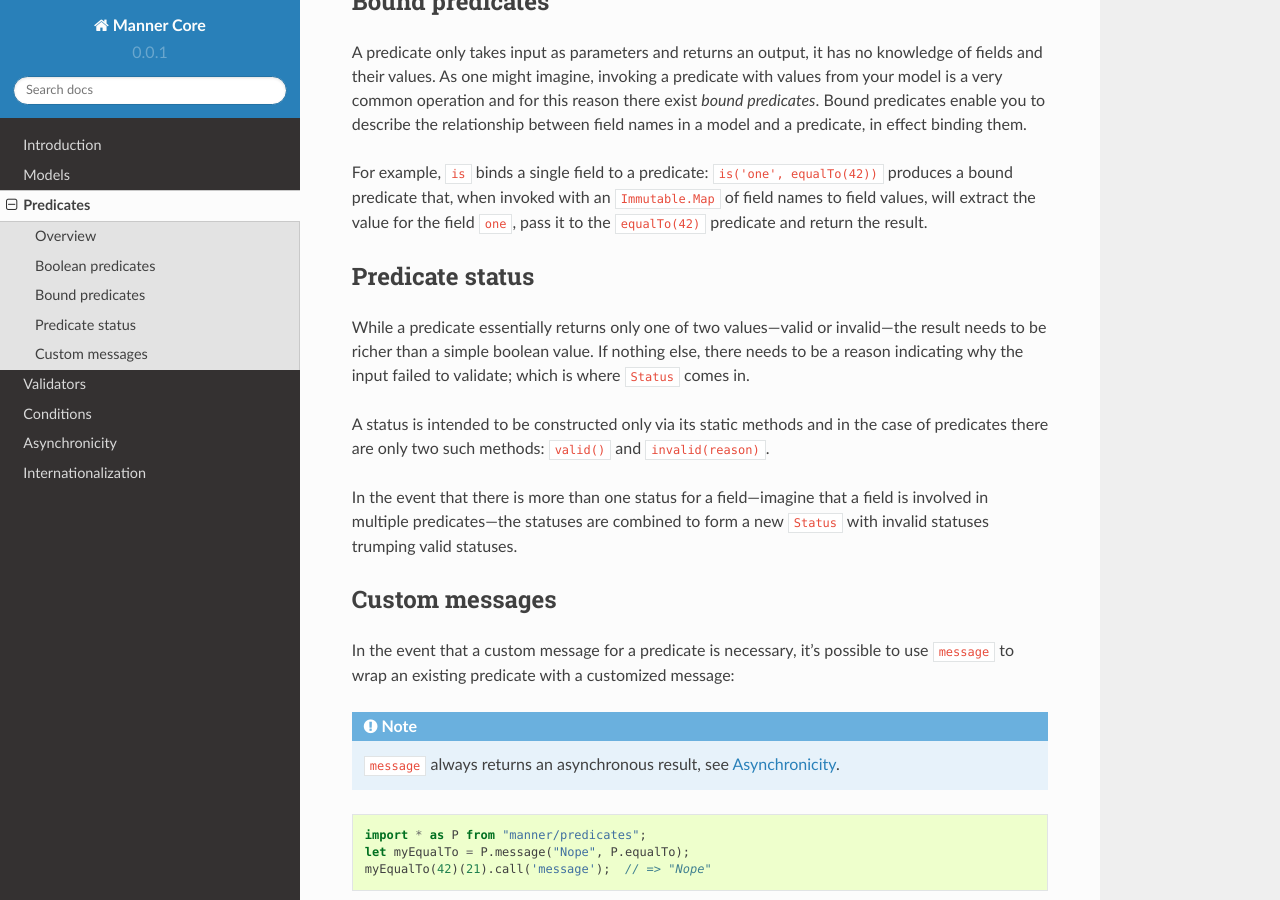
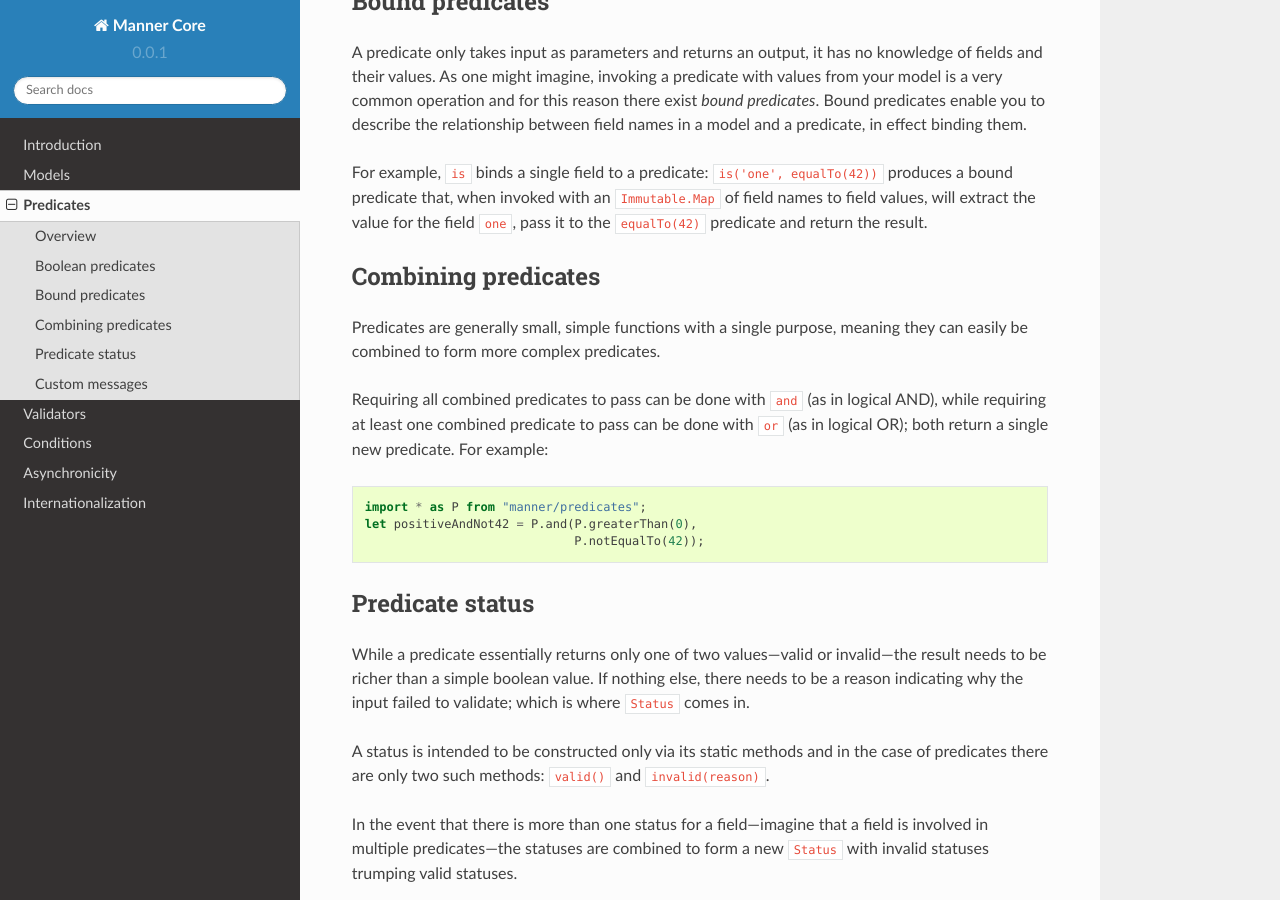
Before and after one commit to jonathanj/manner, a Sphinx documentation site: the page built from docs/predicates.rst, in a window 1280 px wide and 900 px high, scrolled down 1079 px. Built offline with Sphinx 7.4.7 and the Read the Docs theme 2.0.0, drawn with Linux system fonts in a browser that asks for light colours.

Commit message:
Documentation for combining predicates.

```diff
--- a/docs/predicates.rst
+++ b/docs/predicates.rst
@@ -69,6 +69,24 @@ equalTo(42))`` produces a bound predicate that, when invoked with an
 field ``one``, pass it to the ``equalTo(42)`` predicate and return the result.
 
 
+Combining predicates
+--------------------
+
+Predicates are generally small, simple functions with a single purpose, meaning
+they can easily be combined to form more complex predicates.
+
+Requiring all combined predicates to pass can be done with ``and`` (as in
+logical AND), while requiring at least one combined predicate to pass can be
+done with ``or`` (as in logical OR); both return a single new predicate. For
+example:
+
+.. code-block:: javascript
+
+   import * as P from "manner/predicates";
+   let positiveAndNot42 = P.and(P.greaterThan(0),
+                                P.notEqualTo(42));
+
+
 .. _predicate status:
 
 Predicate status
```
